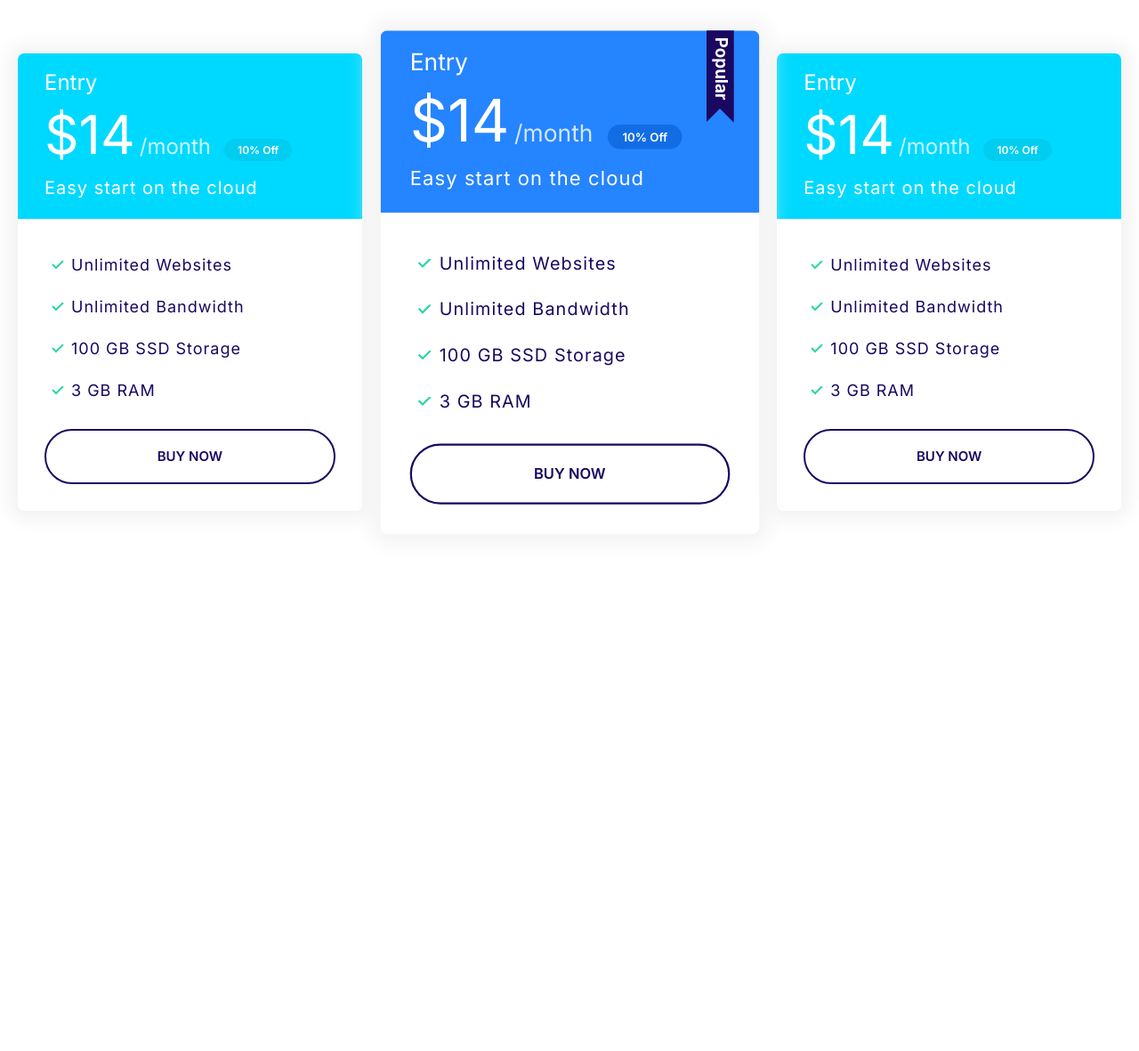
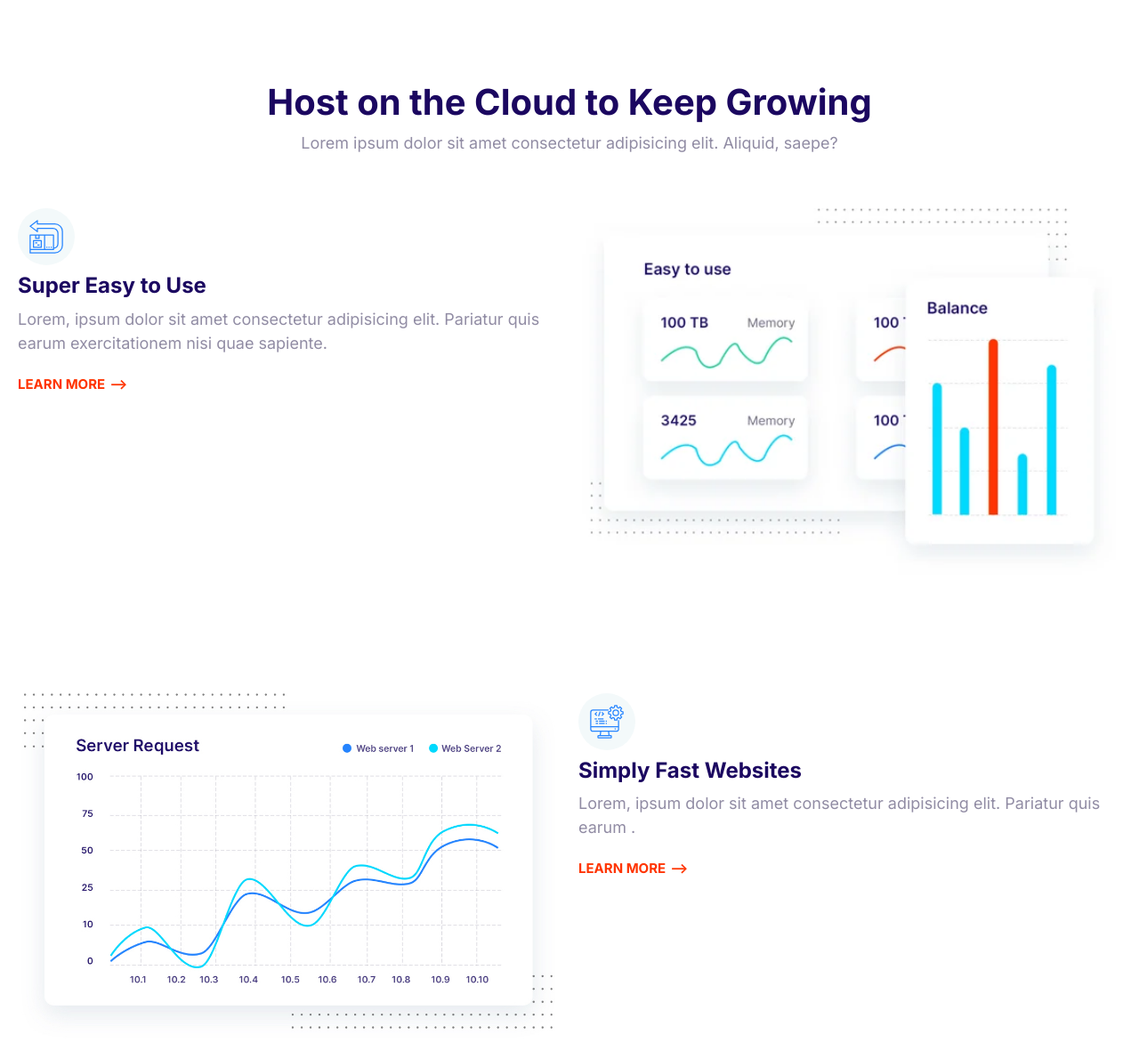
Before and after one commit to r-loane/my-moshify, a plain HTML site: page index.html in a window 1280 px wide. Shown: the top 1181 px of the page at 89% size. Before the commit the page ends 800 px from the top, so only its background shows below. Drawn offline with Linux system fonts and the light colour scheme.

Commit message:
Define Features Block.

```diff
--- a/CSS/styles.css
+++ b/CSS/styles.css
@@ -38,6 +38,7 @@ h2,
 h3 {
   color: var(--color-headings);
   margin-bottom: 1rem;
+
   line-height: 1.1;
 }
 
@@ -430,6 +431,8 @@ a {
 
 .media {
   display: flex;
+  /* flex-direction: column; */
+  /* margin-top: 15rem; */
 }
 
 .media__title {
@@ -793,3 +796,28 @@ a {
   max-width: 500px;
   margin: 0 auto;
 }
+
+/* Features Block */
+
+.feature {
+  gap: 4rem 2rem;
+  margin-top: 12rem;
+}
+
+.feature__heading {
+  margin: 1rem 0;
+}
+
+.feature__image {
+  width: 100%;
+}
+
+.feature:first-of-type {
+  margin-top: 6rem;
+}
+
+@media screen and (min-width: 768px) {
+  .feature:nth-of-type(even) .feature__content {
+    order: 2;
+  }
+}
--- a/index.html
+++ b/index.html
@@ -15,73 +15,97 @@
     <title>Document</title>
   </head>
   <body>
-    <section class="block container block-plans">
-      <div class="grid grid--1x3">
-        <div><div class="plan">
-          <div class="card card--secondary">
-            <header class="card__header">
-              <h3 class="plan__name">Entry</h3>
-              <span class="plan__price">$14</span>
-              <span class="plan__billing-cycle">/month</span>
-              <span class="badge badge--secondary badge--small">10% Off</span>
-              <span class="plan__description">Easy start on the cloud</span>
-            </header>
-            <div class="card__body">
-              <ul class="list list--tick">
-                <li class="list__item">Unlimited Websites</li>
-                <li class="list__item">Unlimited Bandwidth</li>
-                <li class="list__item">100 GB SSD Storage</li>
-                <li class="list__item">3 GB RAM</li>
-              </ul>
-              <button class="button button--white btn--block">Buy Now</button>
-            </div>
-          </div>
+    <section class="block container">
+      <header class="block__header">
+        <h2>Host on the Cloud to Keep Growing</h2>
+        <p>
+          Lorem ipsum dolor sit amet consectetur adipisicing elit. Aliquid,
+          saepe?
+        </p>
+      </header>
+      <article class="grid grid--1x2 feature">
+        <div class="feature__content">
+          <span class="icon-container">
+            <svg class="icon icon--primary">
+              <use xlink:href="images/sprite.svg#easy"></use>
+            </svg>
+          </span>
+          <h3 class="feature__heading">Super Easy to Use</h3>
+          <p>
+            Lorem, ipsum dolor sit amet consectetur adipisicing elit. Pariatur
+            quis earum exercitationem nisi quae sapiente.
+          </p>
+          <a href="" class="link-arrow">Learn More</a>
         </div>
+        <picture>
+          <source
+            type="image/webp"
+            srcset="images/easy.webp 1x, images/easy@2x.webp 2x" />
+          <source
+            type="image/jpg"
+            srcset="images/easy.jpg 1x, images/easy@2x.jpg 2x" />
+          <img
+            class="feature__image"
+            src="images/easy@2x.jpg"
+            alt="Easy Graphs"
+        /></picture>
+      </article>
+      <article class="grid grid--1x2 feature">
+        <div class="feature__content">
+          <span class="icon-container">
+            <svg class="icon icon--primary">
+              <use xlink:href="images/sprite.svg#computer"></use>
+            </svg>
+          </span>
+          <h3 class="feature__heading">Simply Fast Websites</h3>
+          <p>
+            Lorem, ipsum dolor sit amet consectetur adipisicing elit. Pariatur
+            quis earum .
+          </p>
+          <a href="" class="link-arrow">Learn More</a>
         </div>
-        <div><div class="plan plan--popular">
-          <div class="card card--primary">
-            <header class="card__header">
-              <h3 class="plan__name">Entry</h3>
-              <span class="plan__price">$14</span>
-              <span class="plan__billing-cycle">/month</span>
-              <span class="badge badge--primary badge--small">10% Off</span>
-              <span class="plan__description">Easy start on the cloud</span>
-            </header>
-            <div class="card__body">
-              <ul class="list list--tick">
-                <li class="list__item">Unlimited Websites</li>
-                <li class="list__item">Unlimited Bandwidth</li>
-                <li class="list__item">100 GB SSD Storage</li>
-                <li class="list__item">3 GB RAM</li>
-              </ul>
-              <button class="button button--white btn--block">Buy Now</button>
-            </div>
-          </div>
+        <picture>
+          <source
+            type="image/webp"
+            srcset="images/fast@1x.webp 1x, images/fast@2x.webp 2x" />
+          <source
+            type="image/jpg"
+            srcset="images/fast@1x.jpg 1x, images/fast@2x.jpg 2x" />
+          <img
+            class="feature__image"
+            src="images/fast@2x.jpg"
+            alt="Fast Graphs"
+        /></picture>
+      </article>
+      <article class="grid grid--1x2 feature">
+        <div class="feature__content">
+          <span class="icon-container">
+            <svg class="icon icon--primary">
+              <use xlink:href="images/sprite.svg#wordpress"></use>
+            </svg>
+          </span>
+          <h3 class="feature__heading">Wordpress Made Simple</h3>
+          <p>
+            Lorem, ipsum dolor sit amet consectetur adipisicing elit. Pariatur
+            quis earum exercitationem.
+          </p>
+          <a href="" class="link-arrow">Learn More</a>
         </div>
-        </div>
-        <di><div class="plan">
-          <div class="card card--secondary">
-            <header class="card__header">
-              <h3 class="plan__name">Entry</h3>
-              <span class="plan__price">$14</span>
-              <span class="plan__billing-cycle">/month</span>
-              <span class="badge badge--secondary badge--small">10% Off</span>
-              <span class="plan__description">Easy start on the cloud</span>
-            </header>
-            <div class="card__body">
-              <ul class="list list--tick">
-                <li class="list__item">Unlimited Websites</li>
-                <li class="list__item">Unlimited Bandwidth</li>
-                <li class="list__item">100 GB SSD Storage</li>
-                <li class="list__item">3 GB RAM</li>
-              </ul>
-              <button class="button button--white btn--block">Buy Now</button>
-            </div>
-          </div>
-        </div>
-        </div>
-      </div>
+        <picture>
+          <source
+            type="image/webp"
+            srcset="images/Wordpress@1x.webp 1x, images/Wordpress@2x.webp 2x" />
+          <source
+            type="image/jpg"
+            srcset="images/Wordpress@1x.jpg 1x, images/Wordpress@2x.jpg 2x" />
+          <img
+            class="feature__image"
+            src="images/wordpress@2x.jpg"
+            alt="Easy Graphs"
+        /></picture>
+      </article>
     </section>
+
     <script src="js/main.js"></script>
   </body>
 </html>
```
Also changed, not shown: Components/features-block.html (added, +83 -0 lines), Images/easy.jpg (added), Images/easy.webp (added), Images/easy@2x.jpg (added), Images/easy@2x.webp (added), Images/fast.jpg (added), Images/fast@1x.jpg (added), Images/fast@1x.webp (added), Images/fast@x2.jpg (added), Images/fast@x2.webp (added), Images/re-sized/easy.jpg (added), Images/re-sized/easy@2x.jpg (added), Images/wordpress.jpg (added), Images/wordpress@1x.jpg (added), 3 more files.
